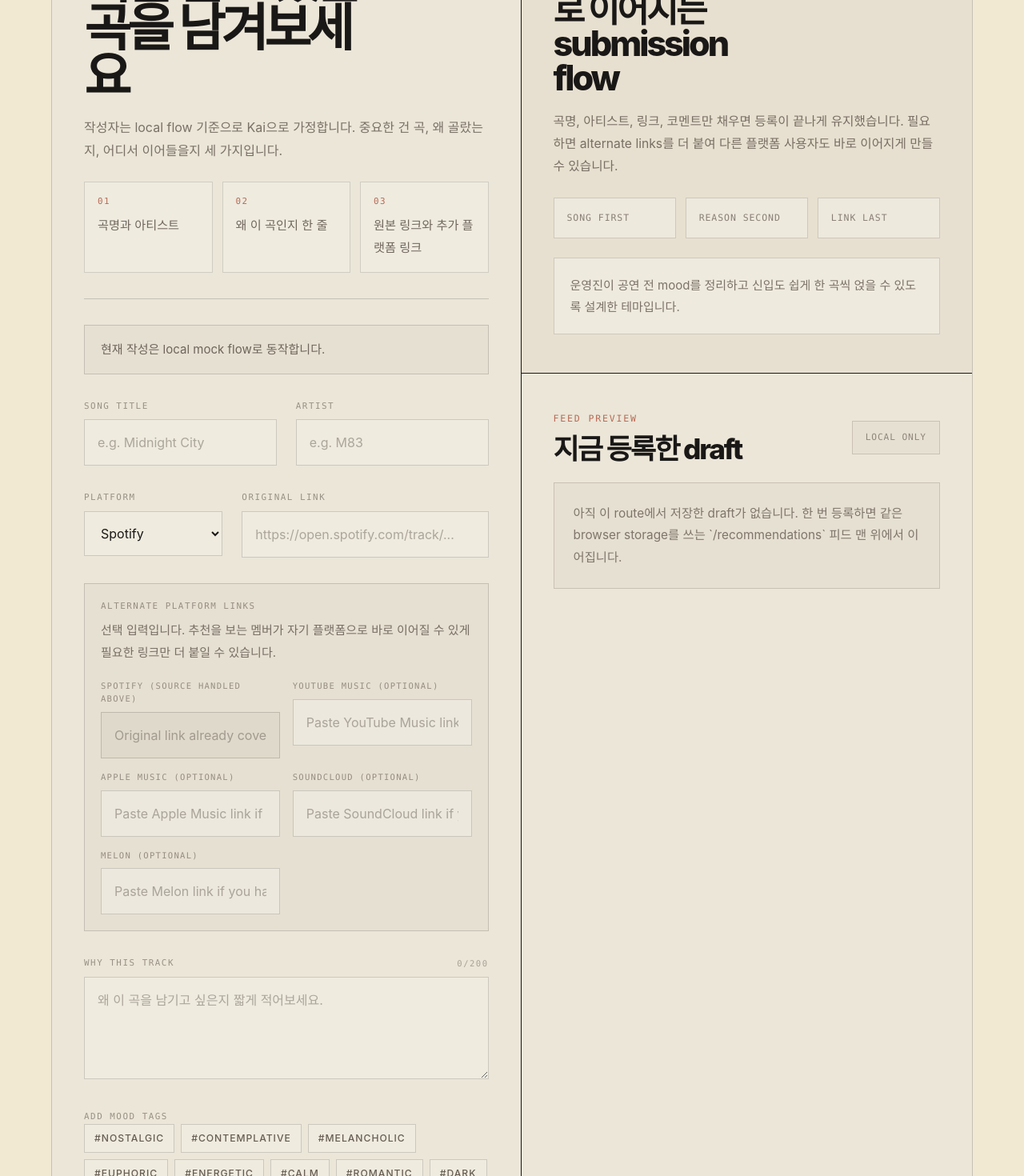
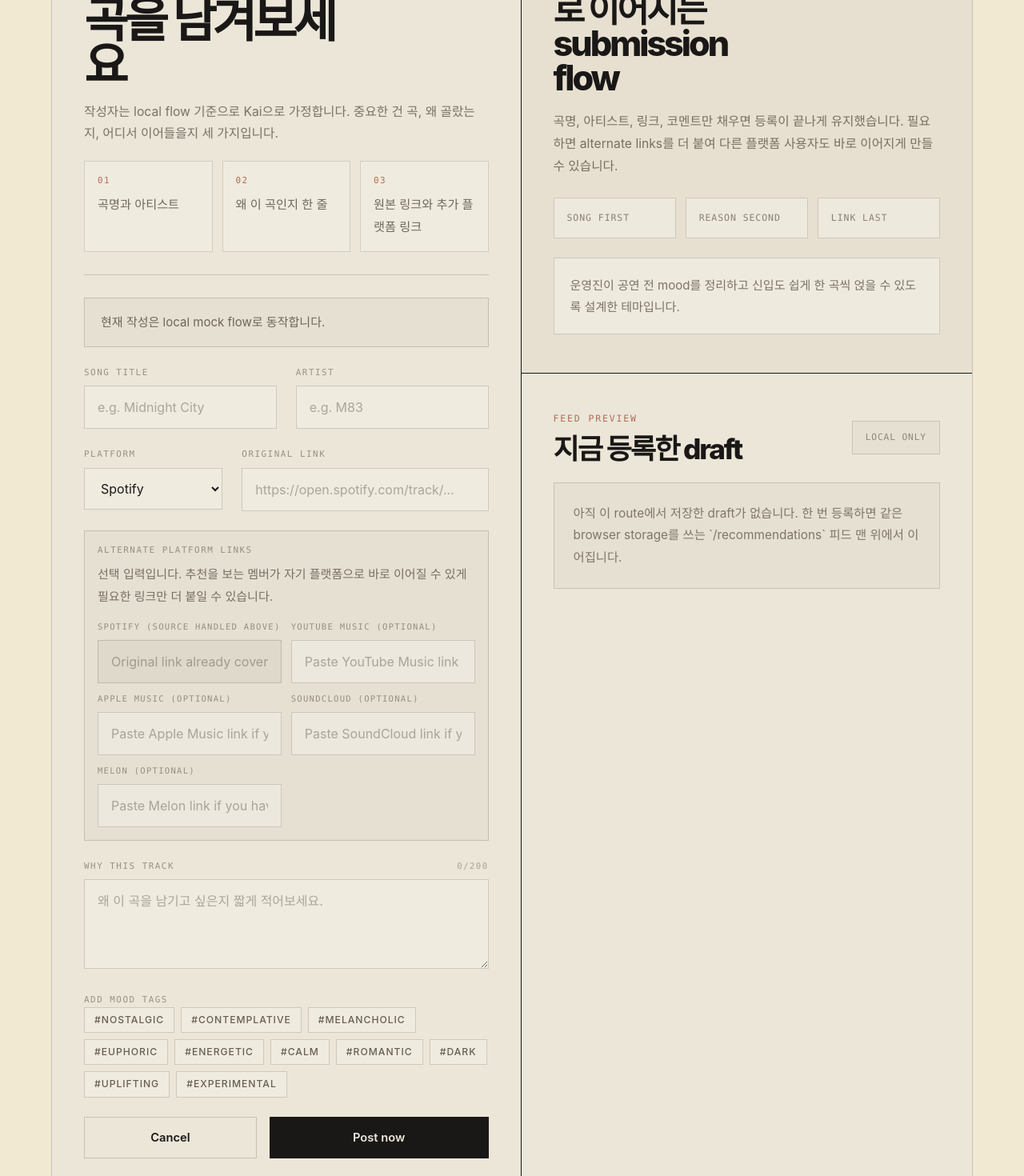
Before and after one commit to MrTMI-0315/onochu, a Next.js app: page /recommendations/new in a window 1280 px wide. Shown: the part 940-2410 px from the top of the page at 80% size. Built offline with nearby package versions, Linux system fonts and the light colour scheme.

Commit message:
fix: tighten desktop composer spacing rhythm

```diff
--- a/components/recommendation-composer.tsx
+++ b/components/recommendation-composer.tsx
@@ -496,18 +496,18 @@ export function RecommendationComposer({
 
   return (
     <section id="compose-panel" className="text-[#1A1817]">
-      <header className="border-b border-[rgba(26,24,23,0.18)] pb-8">
+      <header className="border-b border-[rgba(26,24,23,0.18)] pb-7">
         <p className="font-mono text-[0.72rem] uppercase tracking-[0.16em] text-[var(--primary-strong)]">
           New Recommendation
         </p>
-        <h2 className="mt-4 max-w-[8ch] text-[3.25rem] font-bold leading-[0.94] tracking-[-0.08em] text-[#1A1817] md:text-[4rem]">
+        <h2 className="mt-3 max-w-[8ch] text-[3.1rem] font-bold leading-[0.94] tracking-[-0.08em] text-[#1A1817] md:text-[3.75rem]">
           지금 듣고 있는 곡을 남겨보세요
         </h2>
-        <p className="mt-5 max-w-[32rem] text-[1rem] leading-[1.8] text-[rgba(64,52,44,0.66)]">
+        <p className="mt-4 max-w-[32rem] text-[0.98rem] leading-[1.75] text-[rgba(64,52,44,0.66)]">
           작성자는 local flow 기준으로 {currentMemberName}으로 가정합니다. 중요한 건
           곡, 왜 골랐는지, 어디서 이어들을지 세 가지입니다.
         </p>
-        <div className="mt-6 grid gap-3 sm:grid-cols-3">
+        <div className="mt-5 grid gap-3 sm:grid-cols-3">
           {[
             "곡명과 아티스트",
             "왜 이 곡인지 한 줄",
@@ -528,7 +528,7 @@ export function RecommendationComposer({
         </div>
       </header>
 
-      <form onSubmit={handleSubmit} className="space-y-8 pt-8">
+      <form onSubmit={handleSubmit} className="space-y-6 pt-7">
         <div className={`border px-5 py-4 text-[0.94rem] leading-7 ${desktopStatusTone}`}>
           {saveStatus.message}
         </div>
@@ -541,7 +541,7 @@ export function RecommendationComposer({
             <input
               value={trackTitle}
               onChange={(event) => setTrackTitle(event.target.value)}
-              className="border border-[rgba(26,24,23,0.16)] bg-[rgba(255,255,255,0.18)] px-4 py-4 text-[#1A1817] outline-none placeholder:text-[rgba(64,52,44,0.38)]"
+              className="border border-[rgba(26,24,23,0.16)] bg-[rgba(255,255,255,0.18)] px-4 py-3.5 text-[#1A1817] outline-none placeholder:text-[rgba(64,52,44,0.38)]"
               placeholder="e.g. Midnight City"
             />
             {errors.trackTitle ? (
@@ -556,7 +556,7 @@ export function RecommendationComposer({
             <input
               value={artistName}
               onChange={(event) => setArtistName(event.target.value)}
-              className="border border-[rgba(26,24,23,0.16)] bg-[rgba(255,255,255,0.18)] px-4 py-4 text-[#1A1817] outline-none placeholder:text-[rgba(64,52,44,0.38)]"
+              className="border border-[rgba(26,24,23,0.16)] bg-[rgba(255,255,255,0.18)] px-4 py-3.5 text-[#1A1817] outline-none placeholder:text-[rgba(64,52,44,0.38)]"
               placeholder="e.g. M83"
             />
             {errors.artistName ? (
@@ -573,7 +573,7 @@ export function RecommendationComposer({
             <select
               value={platform}
               onChange={(event) => setPlatform(event.target.value as MusicPlatform)}
-              className="border border-[rgba(26,24,23,0.16)] bg-[rgba(255,255,255,0.18)] px-4 py-4 text-[#1A1817] outline-none"
+              className="border border-[rgba(26,24,23,0.16)] bg-[rgba(255,255,255,0.18)] px-4 py-3.5 text-[#1A1817] outline-none"
             >
               {platformOptions.map(([value, label]) => (
                 <option key={value} value={value}>
@@ -590,7 +590,7 @@ export function RecommendationComposer({
             <input
               value={url}
               onChange={(event) => setUrl(event.target.value)}
-              className="border border-[rgba(26,24,23,0.16)] bg-[rgba(255,255,255,0.18)] px-4 py-4 text-[#1A1817] outline-none placeholder:text-[rgba(64,52,44,0.38)]"
+              className="border border-[rgba(26,24,23,0.16)] bg-[rgba(255,255,255,0.18)] px-4 py-3.5 text-[#1A1817] outline-none placeholder:text-[rgba(64,52,44,0.38)]"
               placeholder="https://open.spotify.com/track/..."
               type="url"
             />
@@ -600,7 +600,7 @@ export function RecommendationComposer({
           </label>
         </div>
 
-        <section className="border border-[rgba(26,24,23,0.16)] bg-[rgba(64,52,44,0.03)] p-5">
+        <section className="border border-[rgba(26,24,23,0.16)] bg-[rgba(64,52,44,0.03)] p-4">
           <div className="flex flex-col gap-2">
             <span className="font-mono text-[0.68rem] uppercase tracking-[0.14em] text-[rgba(64,52,44,0.48)]">
               Alternate platform links
@@ -611,7 +611,7 @@ export function RecommendationComposer({
             </p>
           </div>
 
-          <div className="mt-5 grid gap-4 md:grid-cols-2">
+          <div className="mt-4 grid gap-3 md:grid-cols-2">
             {alternatePlatformOptions.map(([value, label]) => {
               const isSourcePlatform = value === platform;
 
@@ -626,7 +626,7 @@ export function RecommendationComposer({
                     onChange={(event) =>
                       updateAlternatePlatformUrl(value, event.target.value)
                     }
-                    className="border border-[rgba(26,24,23,0.16)] bg-[rgba(255,255,255,0.24)] px-4 py-4 text-[#1A1817] outline-none placeholder:text-[rgba(64,52,44,0.38)] disabled:cursor-not-allowed disabled:bg-[rgba(64,52,44,0.04)] disabled:text-[rgba(64,52,44,0.36)]"
+                    className="border border-[rgba(26,24,23,0.16)] bg-[rgba(255,255,255,0.24)] px-4 py-3.5 text-[#1A1817] outline-none placeholder:text-[rgba(64,52,44,0.38)] disabled:cursor-not-allowed disabled:bg-[rgba(64,52,44,0.04)] disabled:text-[rgba(64,52,44,0.36)]"
                     placeholder={
                       isSourcePlatform
                         ? "Original link already covers this platform"
@@ -659,7 +659,7 @@ export function RecommendationComposer({
           <textarea
             value={comment}
             onChange={(event) => setComment(event.target.value.slice(0, MAX_COMMENT_LENGTH))}
-            className="min-h-32 border border-[rgba(26,24,23,0.16)] bg-[rgba(255,255,255,0.18)] px-4 py-4 text-[#1A1817] outline-none placeholder:text-[rgba(64,52,44,0.38)]"
+            className="min-h-28 border border-[rgba(26,24,23,0.16)] bg-[rgba(255,255,255,0.18)] px-4 py-3.5 text-[#1A1817] outline-none placeholder:text-[rgba(64,52,44,0.38)]"
             placeholder="왜 이 곡을 남기고 싶은지 짧게 적어보세요."
           />
           {errors.comment ? (
@@ -667,7 +667,7 @@ export function RecommendationComposer({
           ) : null}
         </label>
 
-        <div className="space-y-4">
+        <div className="space-y-3">
           <span className="font-mono text-[0.68rem] uppercase tracking-[0.14em] text-[rgba(64,52,44,0.48)]">
             Add mood tags
           </span>
@@ -680,7 +680,7 @@ export function RecommendationComposer({
                   key={tag}
                   type="button"
                   onClick={() => toggleTag(tag)}
-                  className={`border px-3 py-2 text-[0.76rem] font-medium uppercase tracking-[0.08em] ${
+                  className={`border px-3 py-1.5 text-[0.76rem] font-medium uppercase tracking-[0.08em] ${
                     isActive
                       ? "border-[#1A1817] bg-[#1A1817] text-[#EBE6D8]"
                       : "border-[rgba(26,24,23,0.16)] bg-[rgba(255,255,255,0.18)] text-[rgba(64,52,44,0.78)]"
@@ -697,14 +697,14 @@ export function RecommendationComposer({
           <button
             type="button"
             onClick={resetForm}
-            className="flex-1 border border-[rgba(26,24,23,0.18)] bg-transparent px-6 py-4 text-[0.92rem] font-semibold text-[#1A1817]"
+            className="flex-1 border border-[rgba(26,24,23,0.18)] bg-transparent px-6 py-3.5 text-[0.92rem] font-semibold text-[#1A1817]"
           >
             Cancel
           </button>
           <button
             type="submit"
             disabled={isSaving || isPending}
-            className="flex-[1.35] border border-[#1A1817] bg-[#1A1817] px-6 py-4 text-[0.92rem] font-semibold text-[#EBE6D8] disabled:opacity-60"
+            className="flex-[1.35] border border-[#1A1817] bg-[#1A1817] px-6 py-3.5 text-[0.92rem] font-semibold text-[#EBE6D8] disabled:opacity-60"
           >
             {isSaving || isPending ? "Posting..." : "Post now"}
           </button>
```
